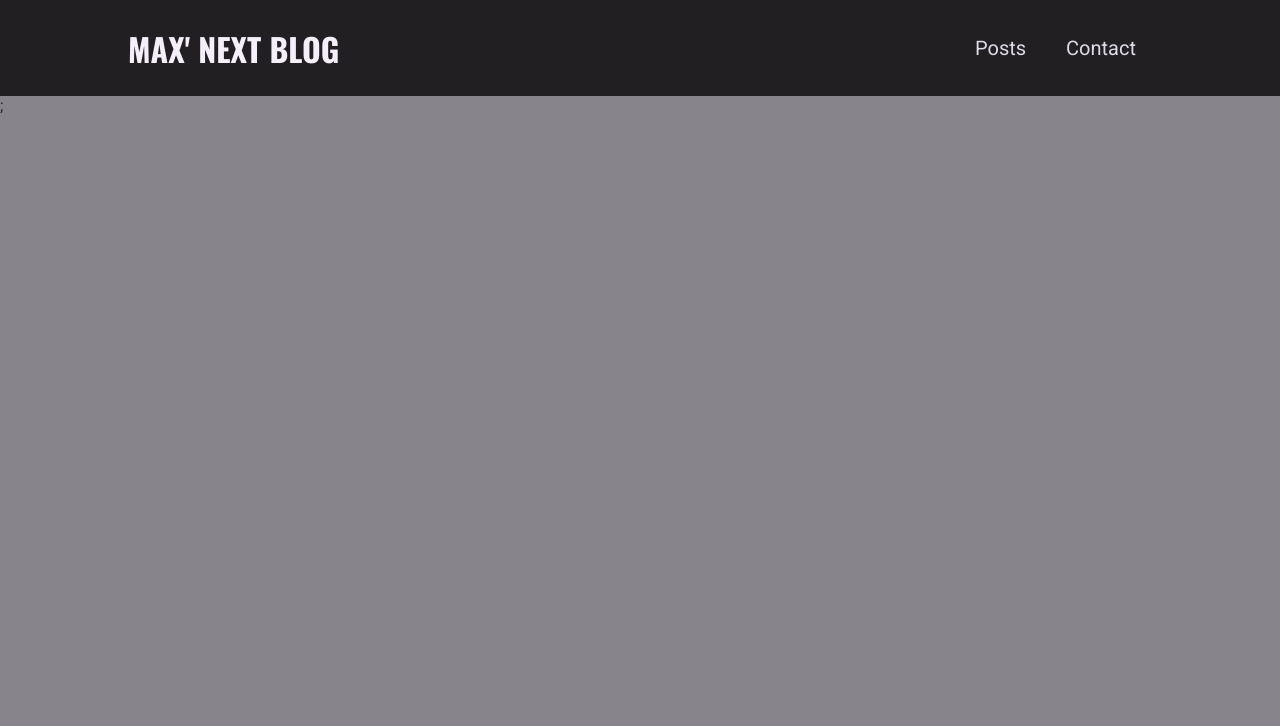
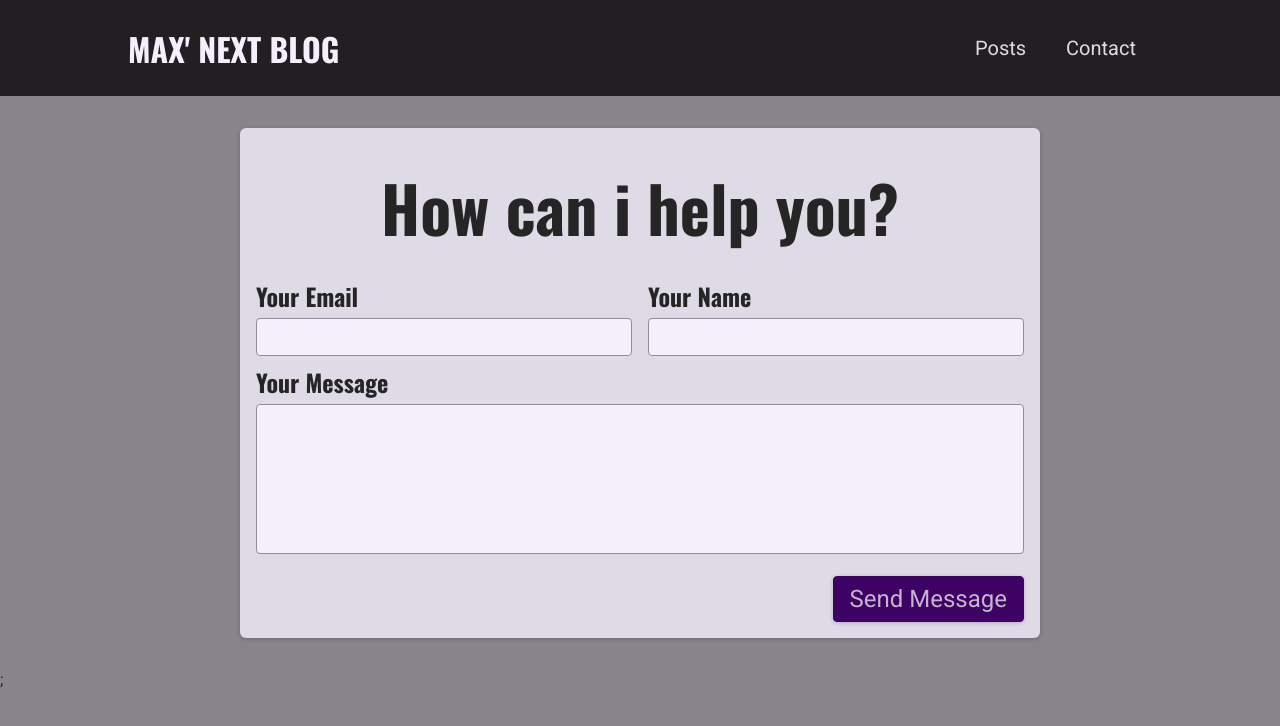
Before and after one commit to antoninaparulava-coder/blog-website, a Next.js app: page /contact in a window 1280 px wide. Shown: the top 726 px of the page. Built offline with nearby package versions, Linux system fonts and the light colour scheme.

Commit message:
Preparing The Contact Form

```diff
--- /dev/null
+++ b/components/contact/contact-form.js
@@ -0,0 +1,30 @@
+import  classes from './contact-form.module.css'
+
+function ContactForm() {
+    return(
+        <section className={classes.contact}>
+            <h1>How can i help you?</h1>
+            <form className={classes.form}>
+                <div className={classes.controls}>
+                    <div className={classes.control}>
+                        <label htmlFor='email'>Your Email</label>
+                        <input type='email' id='email' required />
+                    </div>
+                    <div className={classes.control}>
+                        <label htmlFor='name'>Your Name</label>
+                        <input type='text' id='name' required />
+                    </div>
+                </div>
+                <div className={classes.control}>
+                    <label htmlFor='message'>Your Message</label>
+                    <textarea id='message' rows='5'></textarea>
+                </div>
+                <div className={classes.actions}>
+                    <button>Send Message</button>
+                </div>
+            </form>
+        </section>
+    )
+}
+
+export default ContactForm
--- /dev/null
+++ b/components/contact/contact-form.module.css
@@ -0,0 +1,73 @@
+.contact {
+  margin: var(--size-8) auto;
+  border-radius: 6px;
+  background-color: var(--color-grey-100);
+  width: 90%;
+  max-width: 50rem;
+  padding: var(--size-4);
+  box-shadow: 0 1px 4px rgba(0, 0, 0, 0.2);
+  font-size: var(--size-6);
+}
+
+.contact h1 {
+  font-size: var(--size-8);
+  margin: var(--size-4) 0;
+  text-align: left;
+}
+
+.form label {
+  display: block;
+  font-family: 'Oswald', sans-serif;
+  font-weight: bold;
+  margin: var(--size-2) 0 var(--size-1) 0;
+}
+
+.form input,
+.form textarea {
+  font: inherit;
+  padding: var(--size-1);
+  border-radius: 4px;
+  width: 100%;
+  border: 1px solid var(--color-grey-400);
+  background-color: var(--color-grey-50);
+  resize: none;
+}
+
+.controls {
+  display: flex;
+  column-gap: 1rem;
+  flex-wrap: wrap;
+}
+
+.control {
+  flex: 1;
+  min-width: 10rem;
+}
+
+.actions {
+  margin-top: var(--size-4);
+  text-align: right;
+}
+
+.form button {
+  font: inherit;
+  cursor: pointer;
+  background-color: var(--color-primary-700);
+  border: 1px solid var(--color-primary-700);
+  padding: var(--size-2) var(--size-4);
+  border-radius: 4px;
+  color: var(--color-primary-50);
+  box-shadow: 0 1px 4px rgba(0, 0, 0, 0.2);
+}
+
+.form button:hover {
+  background-color: var(--color-primary-500);
+  border-color: var(--color-primary-500);
+}
+
+@media (min-width: 768px) {
+  .contact h1 {
+    font-size: var(--size-16);
+    text-align: center;
+  }
+}
--- a/components/posts/post-detail/post-content.js
+++ b/components/posts/post-detail/post-content.js
@@ -44,7 +44,7 @@
 
  code(code) {
   const { className, children } = code;
-  // Extracts "js" from "language-js"
+
   const language = className ? className.replace('language-', '') : '';
 
   return (
--- a/pages/contact.js
+++ b/pages/contact.js
@@ -1,5 +1,7 @@
-function ContactPage(params) {
+import ContactForm from "@/components/contact/contact-form"
 
+function ContactPage() {
+    return <ContactForm />
 }
 
 export default ContactPage
```
